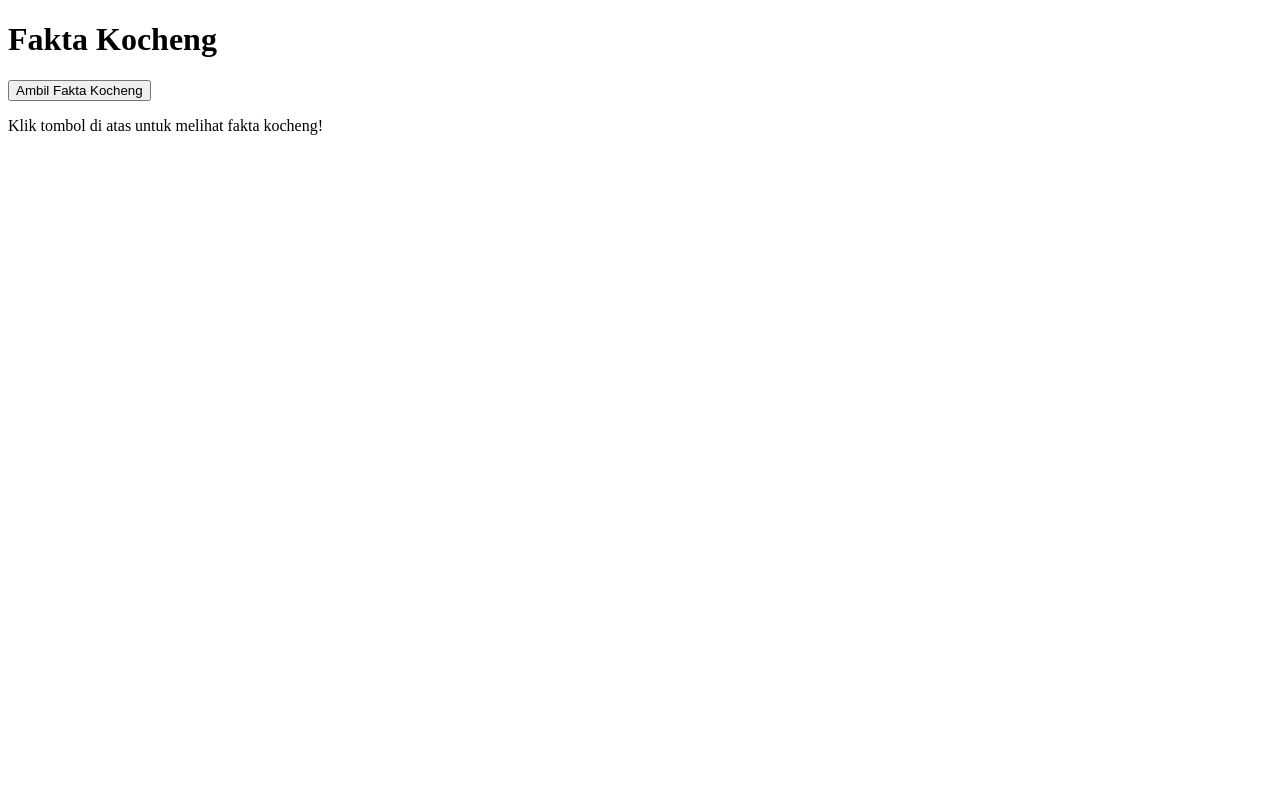
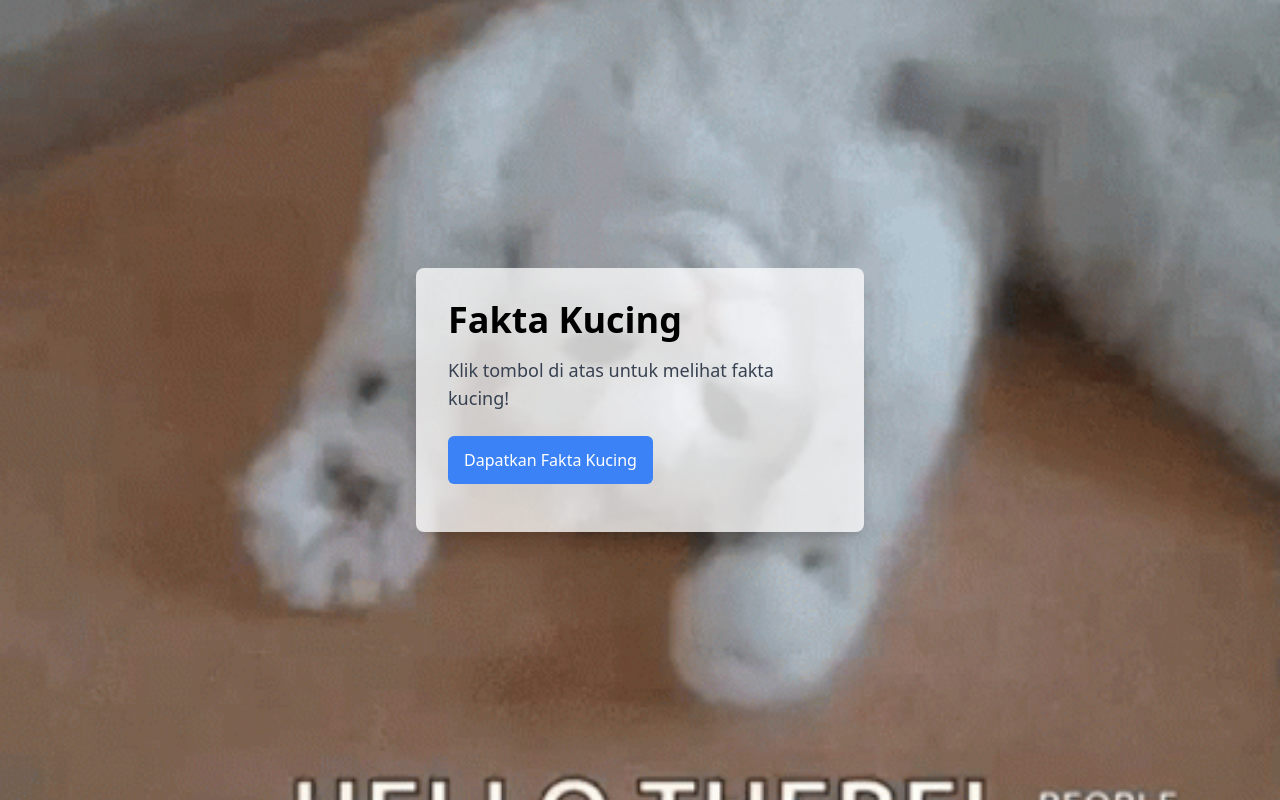
Before and after one commit to ahnafb/API-fakta-kucing, a Flask app: page / in a window 1280 px wide. Run offline with Flask 3, Linux system fonts and the light colour scheme.

Commit message:
version 1

```diff
--- a/static/style.css
+++ b/static/style.css
@@ -0,0 +1,5 @@
+body {
+    background-color: #f3f4f6;
+    background-size: cover;
+    background-position: center;
+}
--- a/templates/index.html
+++ b/templates/index.html
@@ -5,38 +5,30 @@
     <meta charset="UTF-8">
     <meta name="viewport" content="width=device-width, initial-scale=1.0">
     <title>Fakta Kocheng!!!</title>
+    <!-- Tailwind -->
+    <link href="https://cdn.jsdelivr.net/npm/tailwindcss@2.2.19/dist/tailwind.min.css" rel="stylesheet">
     <!-- Jquery -->
     <script src="https://code.jquery.com/jquery-3.7.1.js"
         integrity="sha256-eKhayi8LEQwp4NKxN+CfCh+3qOVUtJn3QNZ0TciWLP4=" crossorigin="anonymous"></script>
     <script src="https://ajax.googleapis.com/ajax/libs/jquery/3.5.1/jquery.min.js"></script>
     <link rel="stylesheet" href="{{ url_for('static', filename='style.css') }}">
     <script src="{{ url_for('static', filename='script.js') }}"></script>
-    <script>
-    document.addEventListener('DOMContentLoaded', function() {
-      document.getElementById('fetchButton').addEventListener('click', function() {
-        fetch('https://catfact.ninja/fact')
-          .then(response => {
-            if (!response.ok) {
-              throw new Error('Network response was not ok');
-            }
-            return response.json(); // Mengubah respons menjadi objek JSON
-          })
-          .then(data => {
-            // Menampilkan fakta kucing di halaman HTML
-            document.getElementById('factDisplay').textContent = data.fact;
-          })
-          .catch(error => {
-            console.error('There was a problem with the fetch operation:', error);
-          });
-      });
-    });
-    </script>
+    <style>
+        body {
+            background-color: #f3f4f6;
+            background-size: cover;
+            background-position: center;
+            background-image: url('static/images/hello-cat.gif'); /* Gambar default */
+        }
+    </style>
 </head>
 
-<body>
-    <h1>Fakta Kocheng</h1>
-    <button id="fetchButton">Ambil Fakta Kocheng</button>
-    <p id="factDisplay">Klik tombol di atas untuk melihat fakta kocheng!</p>
+<body class="h-screen flex justify-center items-center">
+    <div class="max-w-xl mx-auto p-8 bg-white bg-opacity-75 rounded-lg shadow-lg">
+        <h1 class="text-4xl font-bold mb-4">Fakta Kucing</h1>
+        <p id="factDisplay" class="text-lg text-gray-700 mb-6 max-w-sm">Klik tombol di atas untuk melihat fakta kucing!</p>
+        <button id="fetchButton" class="bg-blue-500 text-white px-4 py-3 rounded-md mb-4">Dapatkan Fakta Kucing</button>
+    </div>
 </body>
 
 </html>
```
Also changed, not shown: static/script.js (+37 -0 lines), static/images/hello-cat.gif (added).
